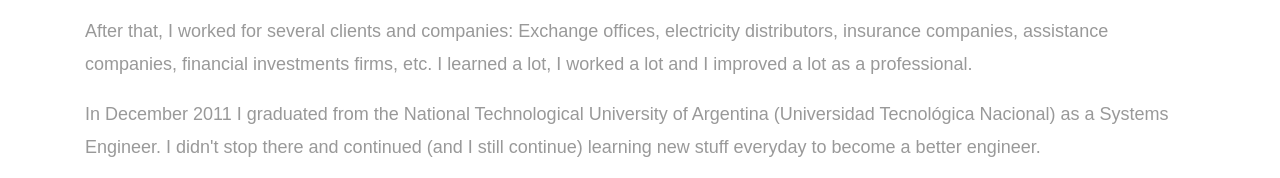
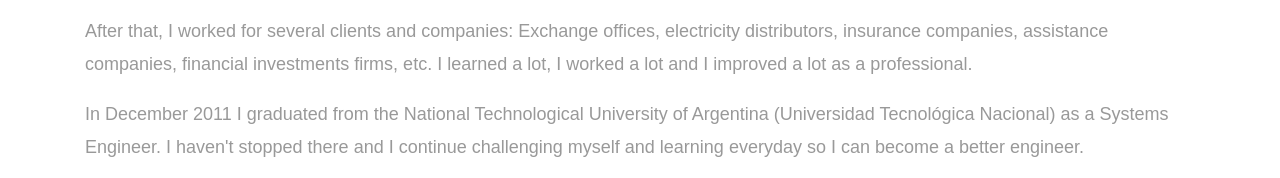
Before and after one commit to fgiuliani/fgiuliani.github.io, a plain HTML site: page index.html in a window 1280 px wide. Shown: the part 1216-1394 px from the top of the page. Drawn offline with Linux system fonts and the light colour scheme.

Commit message:
challenge myself

```diff
--- a/index.html
+++ b/index.html
@@ -71,7 +71,7 @@
 					<p>Later, in high school, I studied informatics and graduated as an informatics technician. That was my first approach to software development. I started learning how to code, using Visual Basic 6. I put this knowledge into practice when I got together with some friends to create games and apps. In our senior year we developed an accounting system that was used by a small factory from our neighborhood.</p>
 					<p>I started studying at university when I was 18. That was when I got my first real job: Software Developer in a consulting company. I started working with Visual Basic 6 and MS-SQL Server. A couple of years later I learned C# and started using .NET Framework.</p>
 					<p>After that, I worked for several clients and companies: Exchange offices, electricity distributors, insurance companies, assistance companies, financial investments firms, etc. I learned a lot, I worked a lot and I improved a lot as a professional.</p>
-					<p>In December 2011 I graduated from the National Technological University of Argentina (Universidad Tecnológica Nacional) as a Systems Engineer. I didn't stop there and continued (and I still continue) learning new stuff everyday to become a better engineer.</p>
+					<p>In December 2011 I graduated from the National Technological University of Argentina (Universidad Tecnológica Nacional) as a Systems Engineer. I haven't stopped there and I continue challenging myself and learning everyday so I can become a better engineer.</p>
 					<p>After going through several jobs and experiences, I am now a remote developer for MultiTracks.com. Working here made me face new challenges, which helped me grow as a professional and as a person.</p>
 					<p>I'm an optimistic, enthusiastic and hard working person waiting to see what the future holds for my career.</p>
 					<div class="clearfix"></div>
```
